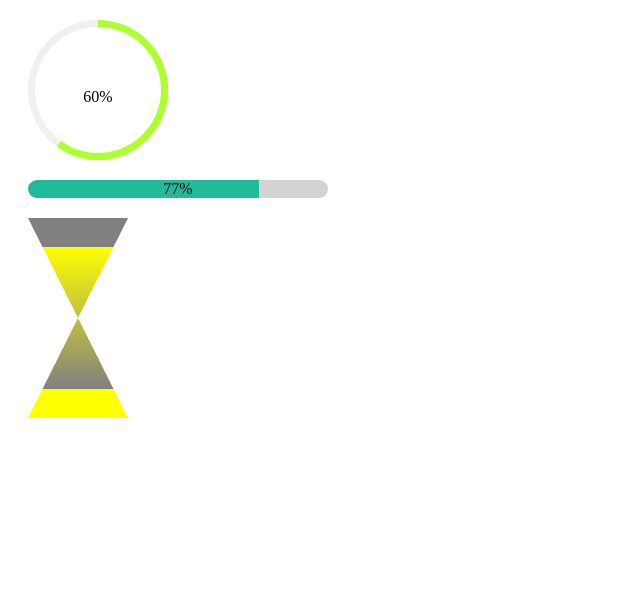
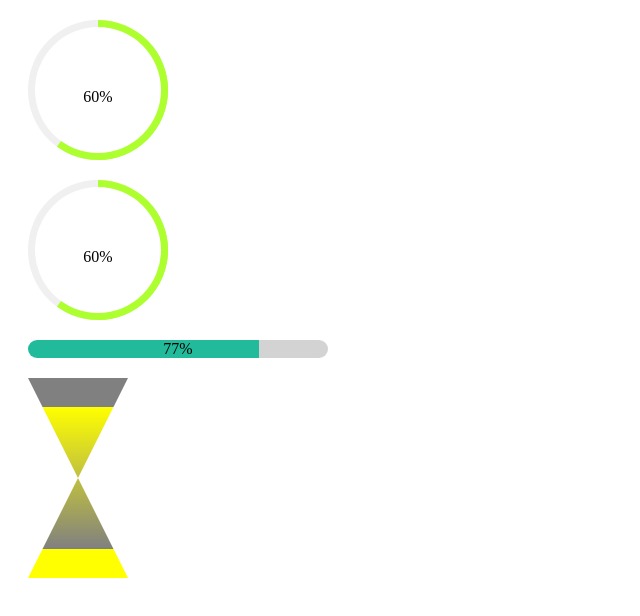
Before and after one commit to 360web-front-star/progress, a plain HTML site: page index.html in a window 1280 px wide. Shown: the whole page, without its empty margins (0-640 px from the left). Drawn offline with Linux system fonts and the light colour scheme.

Commit message:
增加了如果页面有多个同样图形的情况

```diff
--- a/index.html
+++ b/index.html
@@ -12,6 +12,7 @@
 <body>
   <!-- 注意在标签上定义旋转百分比之后js中的百分比旋转将不再生效 -->
   <div data-name="pieProgress" data-rate="60"></div>
+  <div data-name="pieProgress" data-rate="60"></div>
   <div data-name="lineProgress"></div>
   <div data-name="sandProgress" data-rate="50"></div>
   <script src="main.js"></script>
--- a/main.js
+++ b/main.js
@@ -1,11 +1,12 @@
 class Rate {
   constructor(selectorName, options) {
-    // options: type || rotate || color
+    // options: type || rotate || color || index
     // 用户自定义属性
     this.type = options.type || "pie";
     this.color = options.color || "greenyellow";
     this.selectorString = "[data-name='" + selectorName + "']";
-    this.container = document.body.querySelector(this.selectorString);
+    this.index = options.index - 1 || 0;
+    this.container = document.body.querySelectorAll(this.selectorString)[this.index];
     this.rotate = this.container.getAttribute("data-rate") || options.rotate;
     this.initRotate = 0;
   }
@@ -100,6 +101,13 @@ const rate = new Rate("pieProgress", {
   color: "#adff2f"
 });
 rate.render();
+const rate2 = new Rate("pieProgress", {
+  type: "pie",
+  rotate: 66,
+  color: "#adff2f",
+  index: 2
+});
+rate2.render();
 const linePress = new Rate("lineProgress", {
   type: "linePress",
   rotate: 77,
```
